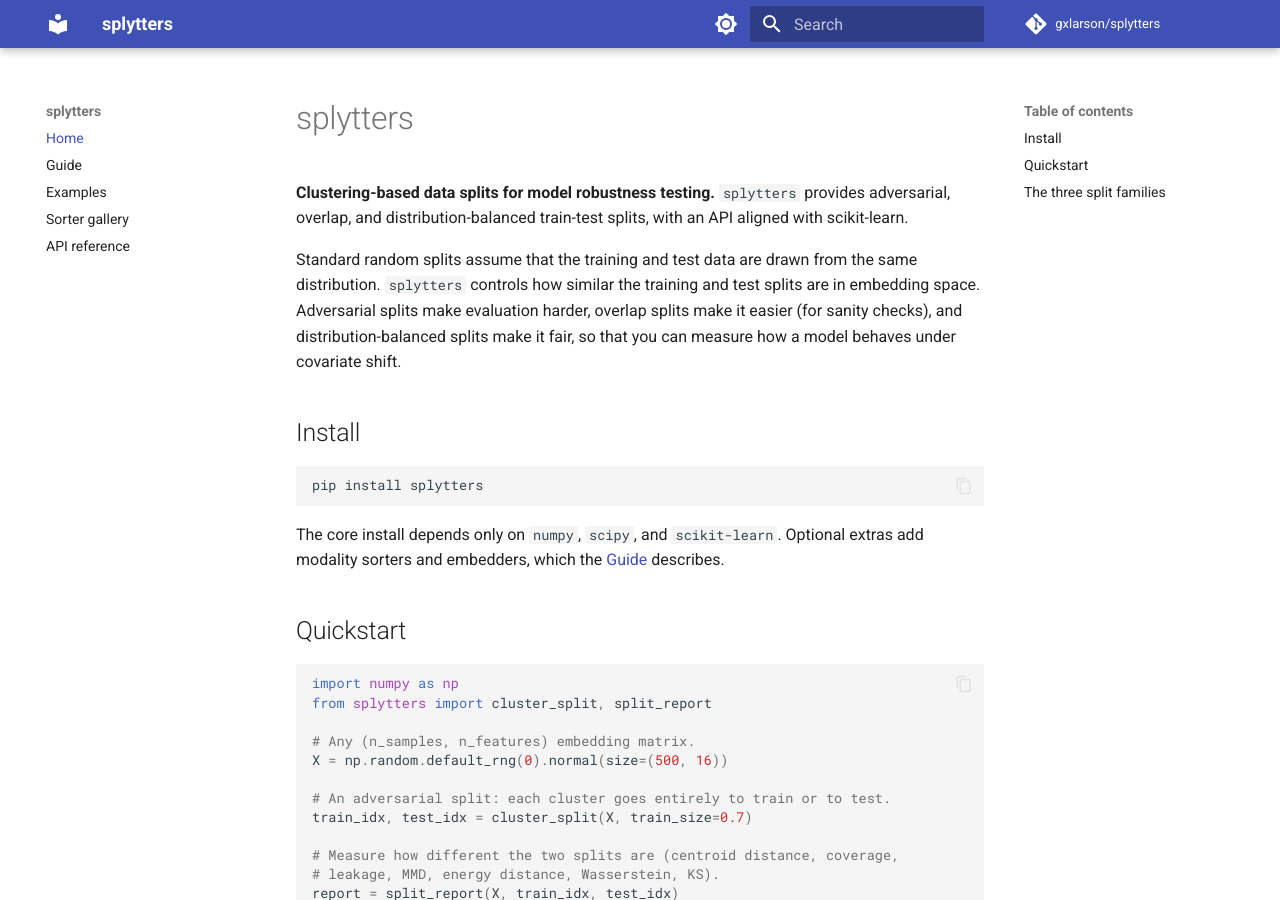
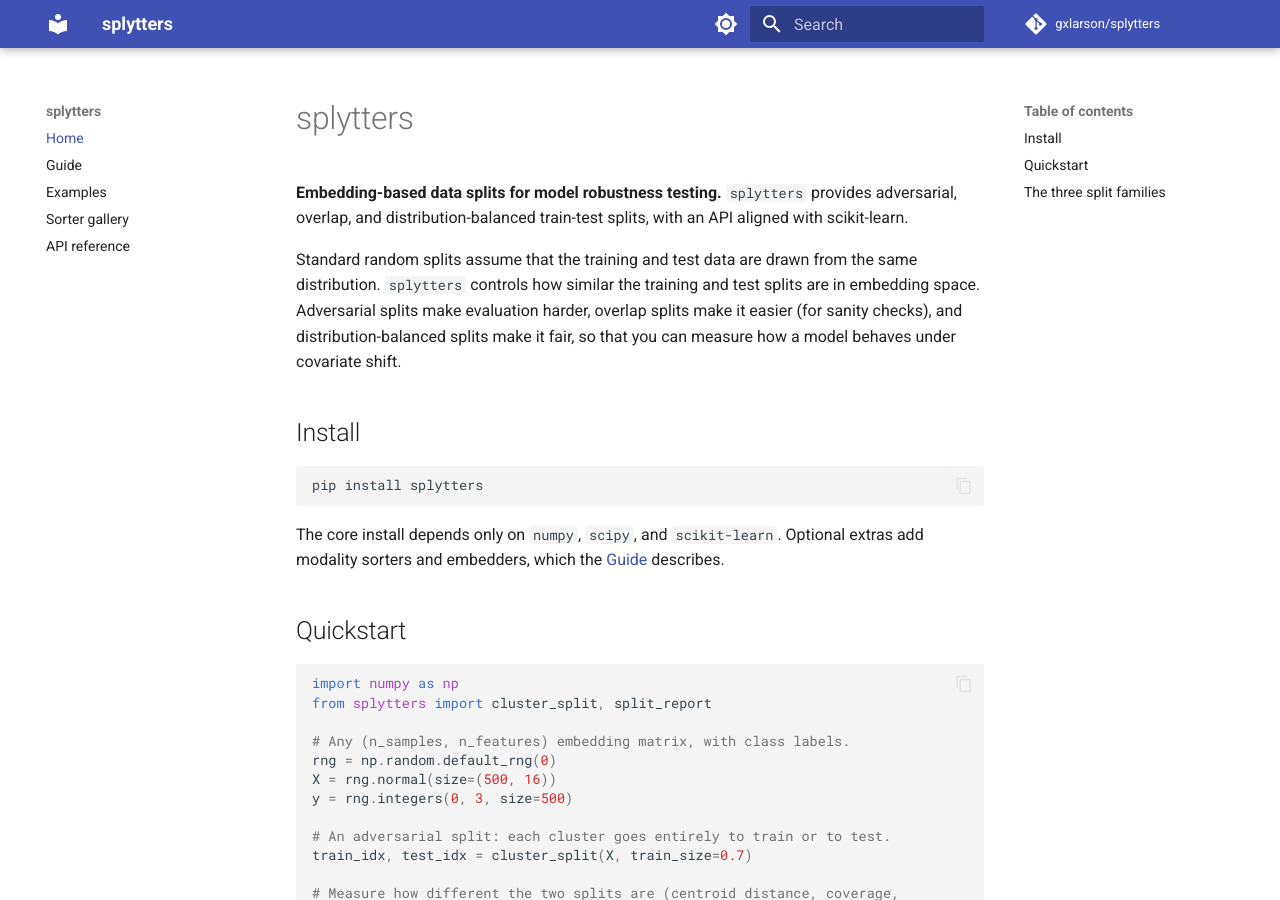
Before and after one commit to gxlarson/splytters, an MkDocs documentation site: the page built from docs/index.md, in a window 1280 px wide and 900 px high. Built offline with MkDocs 1.6.1 and Material for MkDocs 9.7.7, drawn with Linux system fonts in a browser that asks for light colours; comment, search, counter and statistics services are not loaded.

Commit message:
docs: define y in the Home quickstart and call the splits embedding-based
The Home snippets passed an undefined y; the quickstart now creates class
labels, and a new test runs the Home snippets in order. The tagline in the
Home page and mkdocs.yml now says embedding-based, matching pyproject.toml.

Fixes #85
Fixes #86

Co-Authored-By: Claude Opus 5.5 <noreply@anthropic.com>

```diff
--- a/docs/index.md
+++ b/docs/index.md
@@ -1,6 +1,6 @@
 # splytters
 
-**Clustering-based data splits for model robustness testing.** `splytters`
+**Embedding-based data splits for model robustness testing.** `splytters`
 provides adversarial, overlap, and distribution-balanced train-test splits, with
 an API aligned with scikit-learn.
 
@@ -27,8 +27,10 @@ describes.
 import numpy as np
 from splytters import cluster_split, split_report
 
-# Any (n_samples, n_features) embedding matrix.
-X = np.random.default_rng(0).normal(size=(500, 16))
+# Any (n_samples, n_features) embedding matrix, with class labels.
+rng = np.random.default_rng(0)
+X = rng.normal(size=(500, 16))
+y = rng.integers(0, 3, size=500)
 
 # An adversarial split: each cluster goes entirely to train or to test.
 train_idx, test_idx = cluster_split(X, train_size=0.7)
--- a/mkdocs.yml
+++ b/mkdocs.yml
@@ -1,6 +1,6 @@
 site_name: splytters
 site_description: >-
-  Clustering-based data splits for model robustness testing: adversarial,
+  Embedding-based data splits for model robustness testing: adversarial,
   overlap, and distribution-balanced train-test splitting.
 site_url: https://splytters.readthedocs.io/
 repo_url: https://github.com/gxlarson/splytters
```
Also changed, not shown: 1 other file.
